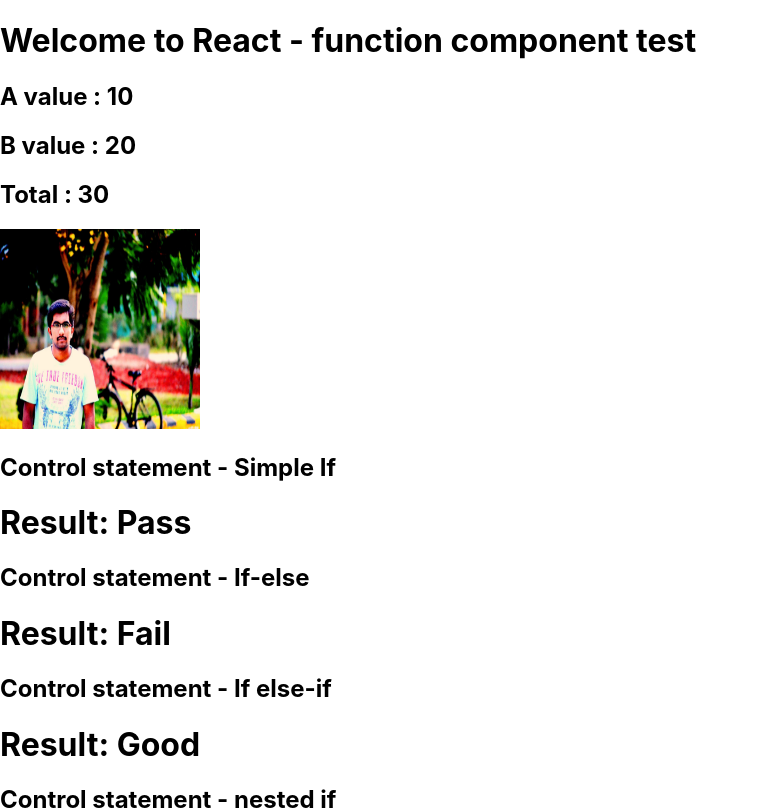
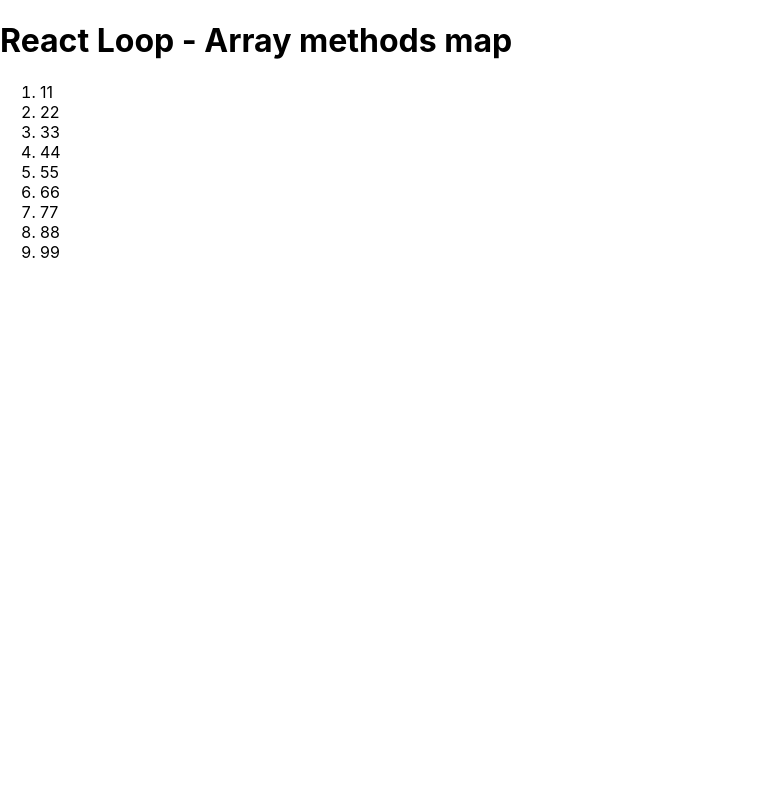
Before and after one commit to mu-kumaran/reacttutorial, a React (Create React App) app: page / in a window 1280 px wide. Shown: the top 810 px of the page, without its empty margins (0-759 px from the left). Built offline with nearby package versions, Linux system fonts and the light colour scheme.

Commit message:
Files updation

```diff
--- a/src/App.js
+++ b/src/App.js
@@ -10,7 +10,7 @@ class App extends React.Component
 }
 export default App*/
 
-import myimg from './images/Manoj_2.jpg'
+/*import myimg from './images/Manoj_2.jpg'
 function Manoj()
 {
   var a = 10;
@@ -84,10 +84,190 @@ function Manoj()
    <h2>Student tamil mark: {subj.subjects.tamil}</h2>
    <h2>Student english mark: {subj["subjects"]["English"]}</h2>
    <h2>Student maths mark: {subj.subjects["maths"]}</h2>
+
+   <h1>Array with JSON</h1>
+
+    </>
+  )
+}
+export default Manoj*/
+
+/*function Manoj()
+{
+  var sobj={
+    rno: 1001,
+    name:"manoj",
+    subjects:[100,77,88]
+  };
+  var sobj1=[{
+    sno: 1,
+    sname: "ramesh",
+    mark: 99
+  },
+  {
+    sno: 2,
+    sname:"Karthi",
+    mark:98
+  },
+  {
+    sno: 3,
+    sname: "abinaya",
+    mark: 94
+  }]
+return(
+  <>
+    <h1>React JSON with array</h1>
+    <h2>Roll number:{sobj.rno}</h2>
+    <h2>Student name: {sobj.name}</h2>
+    <h2>Mark1:{sobj["subjects"][0]}</h2>
+    <h2>Mark2:{sobj["subjects"][1]}</h2>
+    <h2>Mark3:{sobj.subjects[2]}</h2>
+
+    <h1>Array with JSON</h1>
+    <h2>Student 1</h2>
+    <h2>Roll no:{sobj1[0]["sno"]}</h2>
+    <h2>Name:{sobj1[0].sname}</h2>
+    <h2>Mark3:{sobj1[0].mark}</h2>
+
+    <h2>Student 2</h2>
+    <h2>Roll no:{sobj1[1]["sno"]}</h2>
+    <h2>Name:{sobj1[1].sname}</h2>
+    <h2>Mark3:{sobj1[1].mark}</h2>
+
+    <h2>Student 3</h2>
+    <h2>Roll no:{sobj1[2]["sno"]}</h2>
+    <h2>Name:{sobj1[2].sname}</h2>
+    <h2>Mark3:{sobj1[2].mark}</h2>
+
+  </>
+)
+};
+export default Manoj*/
+
+/*function Manoj(){
+
+  const dis= ()=> {
+    alert("test arrow function")
+    document.getElementById("res").innerHTML = "button clicked";
+  }
+   var dis1 = (a,b,c)=> {
+    var tot = a+b+c;
+    document.getElementById("res1").innerHTML = "Total = "+tot;
+   }
+
+   var a=10;
+   let b=20;
+   const c=30;
+   if(true)
+   {
+    let d=10;
+    const e=20;
+    a++;b++;d++;
+    //c++; e++; --->  throws error bcoz of constant value increment
+   }
+  return(
+    <>
+    <h1>Arrow function without parameter</h1>
+    <button onClick={dis}>click me</button>
+    <div id="res"></div>
+    <h1>Arrow function with arguments</h1>
+    <button onClick={()=>dis1(10,20,30)}>click me</button>
+    <div id="res1"></div>
+    <h1>var,let,const</h1>
+    <h3>a: {a}</h3>
+    <h3>b: {b}</h3>
+    <h3>c: {c}</h3>
+     // <h3>d: {d}</h3> --> shows error bcoz of local scope
+    // <h3>e: {e}</h3> --> shows error bcoz of local scope
+    </>
+  )
+};
+export default Manoj */
+
+/*function Manoj(){
+
+  var [a1,a2,a3,...a4] = [11,22,33,44,55,66];
+  var [b1,b2,,b4] = [100,200,300,400];
+  var disp = (a,b) => {
+    var add = a+b;
+    var sub = a-b;
+    var mul = a*b;
+    var div = a/b;
+    //console.log(typeof(a4))
+    return[add,sub,mul,div]
+  }
+  var [v1,v2,v3,v4] = disp(10,20);
+  var sobj={
+    rno:1,
+    sname: "Manoj Kumar",
+    mark: 99
+  }
+  var show=({rno,sname,mark})=>{
+    return [rno,sname,mark]
+  }
+  var [ov1,ov2,ov3] = show(sobj);
+
+  var stud={
+    sno: 1991,
+    sname: "kavi",
+    marks:{
+      tamil: 99,
+      english: 98,
+      maths: 100,
+    }
+  }
+
+  var ndisp=({sno,sname,marks:{tamil,english,maths}})=>{
+    return[sno,sname,tamil,english,maths];
+  }
+
+  var [r1,n1,m1,m2,m3] = ndisp(stud);
+  return(
+    <>
+    <h1>Array destruction</h1>
+    <h3>index 0:{a1}</h3>
+    <h3>index 1:{a2}</h3>
+    <h3>index 2:{a3}</h3>
+    <h3>index 3:{a4}</h3>
+
+    <h1>Function destruction</h1>
+    <h3>value 1:{v1}</h3>
+    <h3>value 2:{v2}</h3>
+    <h3>value 3:{v3}</h3>
+    <h3>value 4:{v4}</h3>
+
+    <h1>Object destruction</h1>
+    <h3>rno: {ov1}</h3>
+    <h3>name: {ov2}</h3>
+    <h3>mark:{ov3}</h3>
+
+    <h1>Nested object destruction</h1>
+    <h3>Rno: {r1}</h3>
+    <h3>Student name: {n1}</h3>
+    <h3>mark1: {m1}</h3>
+    <h3>mark2: {m2}</h3>
+    <h3>mark3: {m3}</h3>
+    </>
+  )
+}
+export default Manoj */
+
+function Manoj(){
+
+  var arr = [11,22,33,44,55,66,77,88,99];
+  return(
+    <>
+      <h1>React Loop - Array methods map</h1>
+      <ol>
+        {arr.map(val=><li>{val}</li>)}
+      </ol>
     </>
   )
 }
 export default Manoj
+
+
+/* Default REACT App components */
 /*import logo from './logo.svg';
 import './App.css';
 
```
Also changed, not shown: 1 other file (tests, documents, lock files or other folders).
